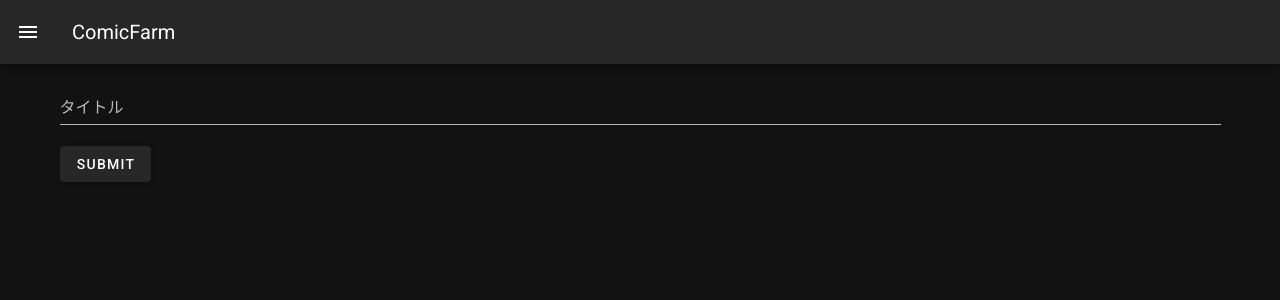
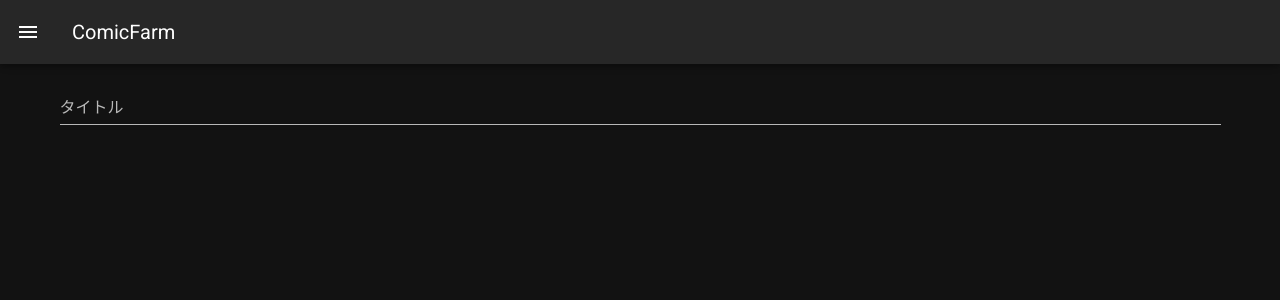
Before and after one commit to takamuraTK/comic_farm_nuxt, a Nuxt app: page / in a window 1280 px wide. Shown: the top 300 px of the page. Built offline with nearby package versions, Linux system fonts and the light colour scheme.

Commit message:
Add title input blank error

```diff
--- a/app/pages/index.vue
+++ b/app/pages/index.vue
@@ -1,10 +1,9 @@
 <template>
   <v-container>
-    <v-form>
-      <v-text-field label="タイトル" v-model="formData.title" autocomplete="off"></v-text-field>
-      <v-btn @click="getBooks">submit</v-btn>
-    </v-form>
-    <v-layout wrap justify-space-around>
+    <v-text-field label="タイトル" @keyup.enter="getBooks" v-model="formData.title" autocomplete="off"></v-text-field>
+    <v-alert type="warning" v-if="errorMessage">{{ errorMessage }}</v-alert>
+    <span></span>
+    <v-layout v-if="success" wrap justify-space-around>
       <v-col v-for="book in books" :key="book.isbn">
         <v-card outlined>
           <v-hover v-slot:default="{ hover }">
@@ -36,17 +35,26 @@ export default {
       formData: {
         title: "",
       },
+      success: false,
+      errorMessage: "",
     };
   },
   methods: {
     async getBooks() {
+      if (!this.formData.title) {
+        this.success = false;
+        this.errorMessage = "タイトルを入力してください。";
+      } else {
         const books = await this.$axios.$get("/", {
           params: {
             title: this.formData.title,
             booksGenreId: "001001",
           },
         });
+        this.errorMessage = "";
         this.books = books.Items;
+        this.success = true;
+      }
     },
   },
 };
```
Lines whose indentation alone changed are shown as unchanged.
